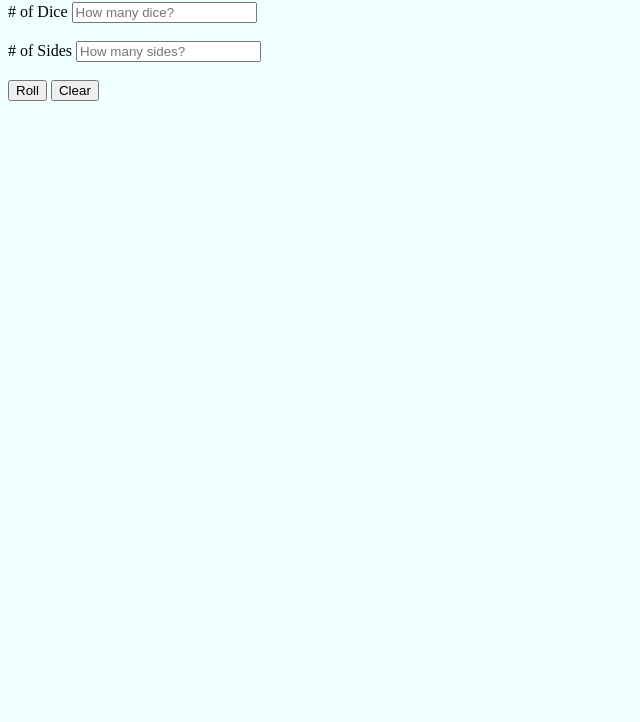
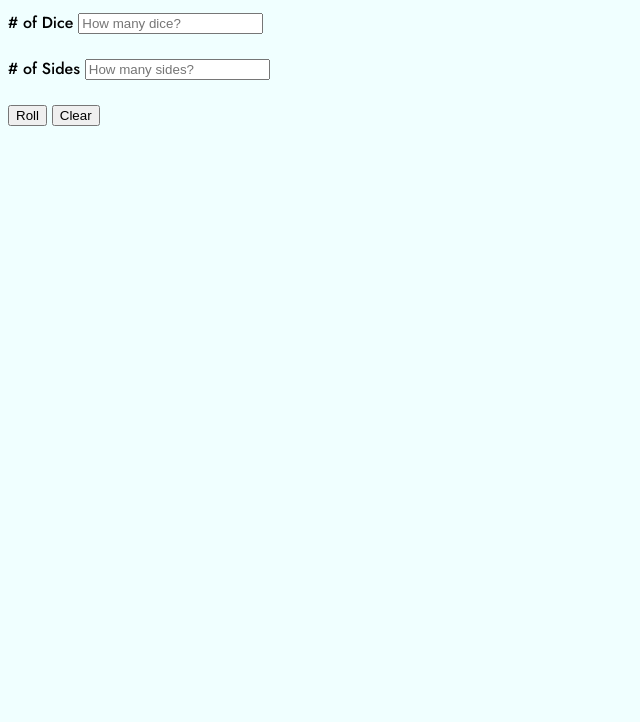
Before and after one commit to JJURIZ/tinyCode_RandomNumberGen, a plain HTML site: page index.html in a window 1280 px wide. Shown: the part 78-800 px from the top of the page, without its empty margins (0-640 px from the left). Drawn offline with Linux system fonts and the light colour scheme.

Commit message:
Added font and additional req.

```diff
--- a/index.html
+++ b/index.html
@@ -6,6 +6,8 @@
     <meta name="viewport" content="width=device-width, initial-scale=1.0">
     <title>tinyCode Random Number Generator</title>
     <link rel="stylesheet" href="style.css">
+    <link href="https://fonts.googleapis.com/css2?family=Jost:wght@500&display=swap" rel="stylesheet">
+
 </head>
 
 <body>
--- a/random.js
+++ b/random.js
@@ -31,6 +31,7 @@ clearButton.addEventListener("click", function(){
 
 
 //Next steps:
+//Validation (require at least 1 for # of die, 3 for number of sides)
 //Track number of rolls.
 //Record number of rolls above each result.
 //Re-roll button which rolls the specified dice and replaces the last result.
--- a/style.css
+++ b/style.css
@@ -1,3 +1,4 @@
 body {
     background-color: azure;
+    font-family: 'Jost', sans-serif;
 }
```
